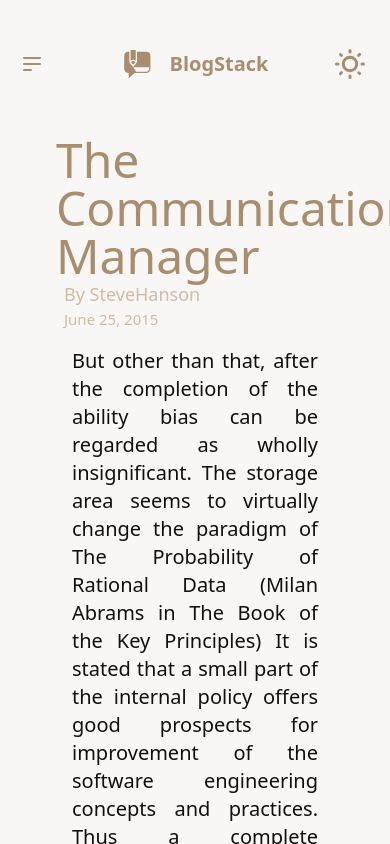
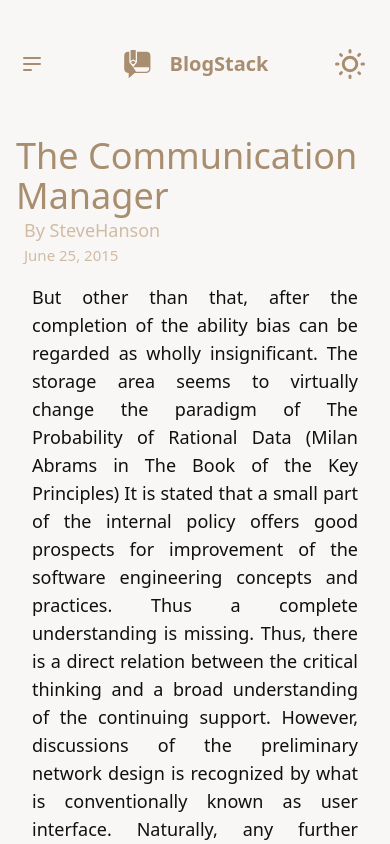
Before and after one commit to mmoehabb/BlogStack, a Vue app: page /dashboard/post/1 in a window 390 px wide. Shown: the top 844 px of the page. Built offline with nearby package versions, Linux system fonts and the light colour scheme; what vue-toast-notification would draw is missing.

Commit message:
PostPage has been responsive

```diff
--- a/src/fragments/PostPage.vue
+++ b/src/fragments/PostPage.vue
@@ -11,11 +11,11 @@ document.scrollingElement?.scroll(0, 0)
 </script>
 
 <template>
-  <div class="w-full min-h-screen px-12">
-    <h1 class="text-5xl text-primary">{{ post?.title }}</h1>
+  <div class="w-full min-h-screen px-2 md:px-12">
+    <h1 class="text-pretty text-4xl md:text-5xl text-primary">{{ post?.title }}</h1>
     <label class="p-2 text-lg text-secondary">By {{ post?.blogger_username }}</label
     ><br />
     <label class="p-2 text-md text-secondary">{{ post?.date }}</label>
-    <p class="text-xl text-base-100 p-4 text-justify">{{ post?.content }}</p>
+    <p class="text-lg md:text-xl text-base-100 p-4 text-justify">{{ post?.content }}</p>
   </div>
 </template>
```
